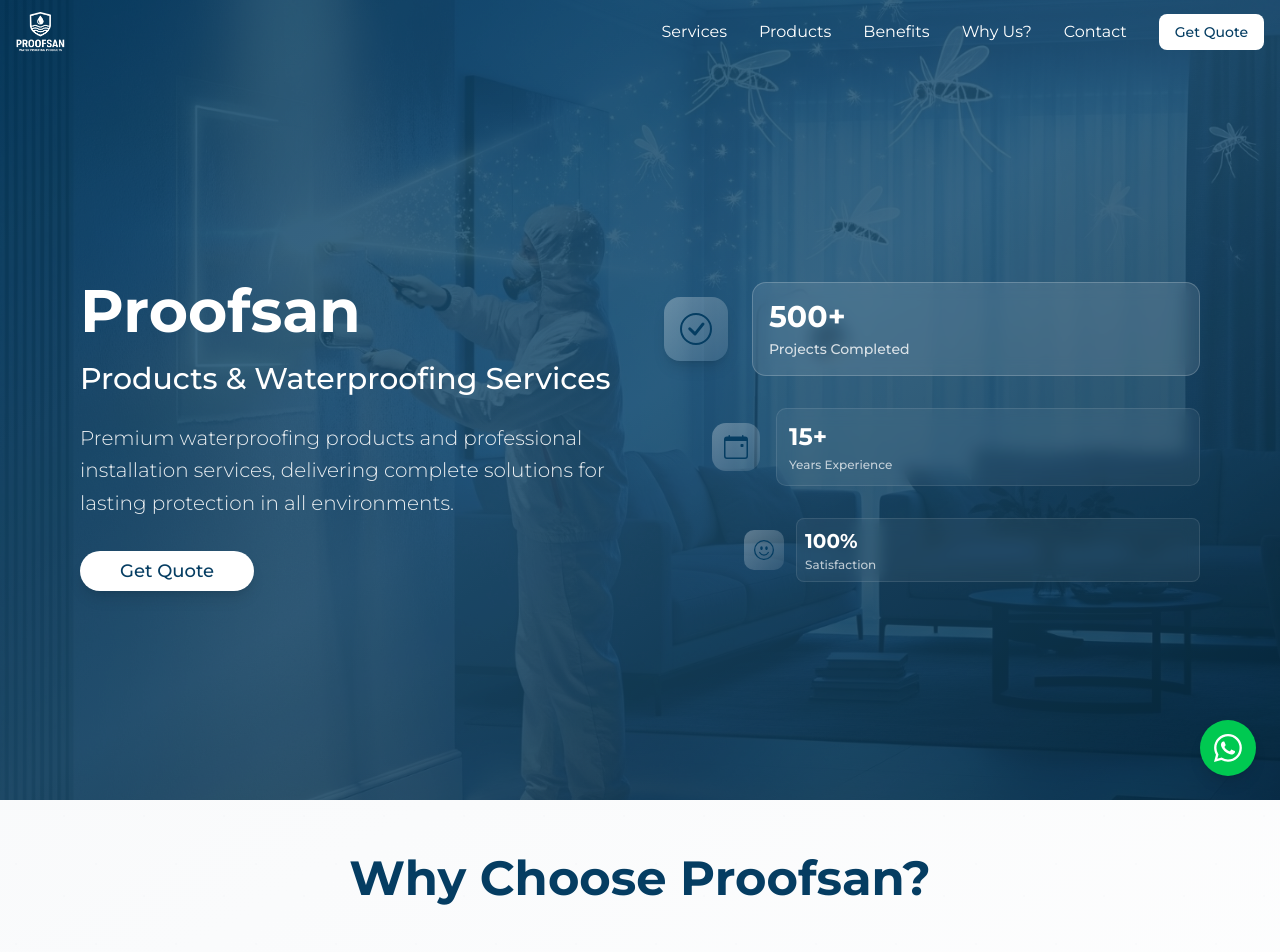
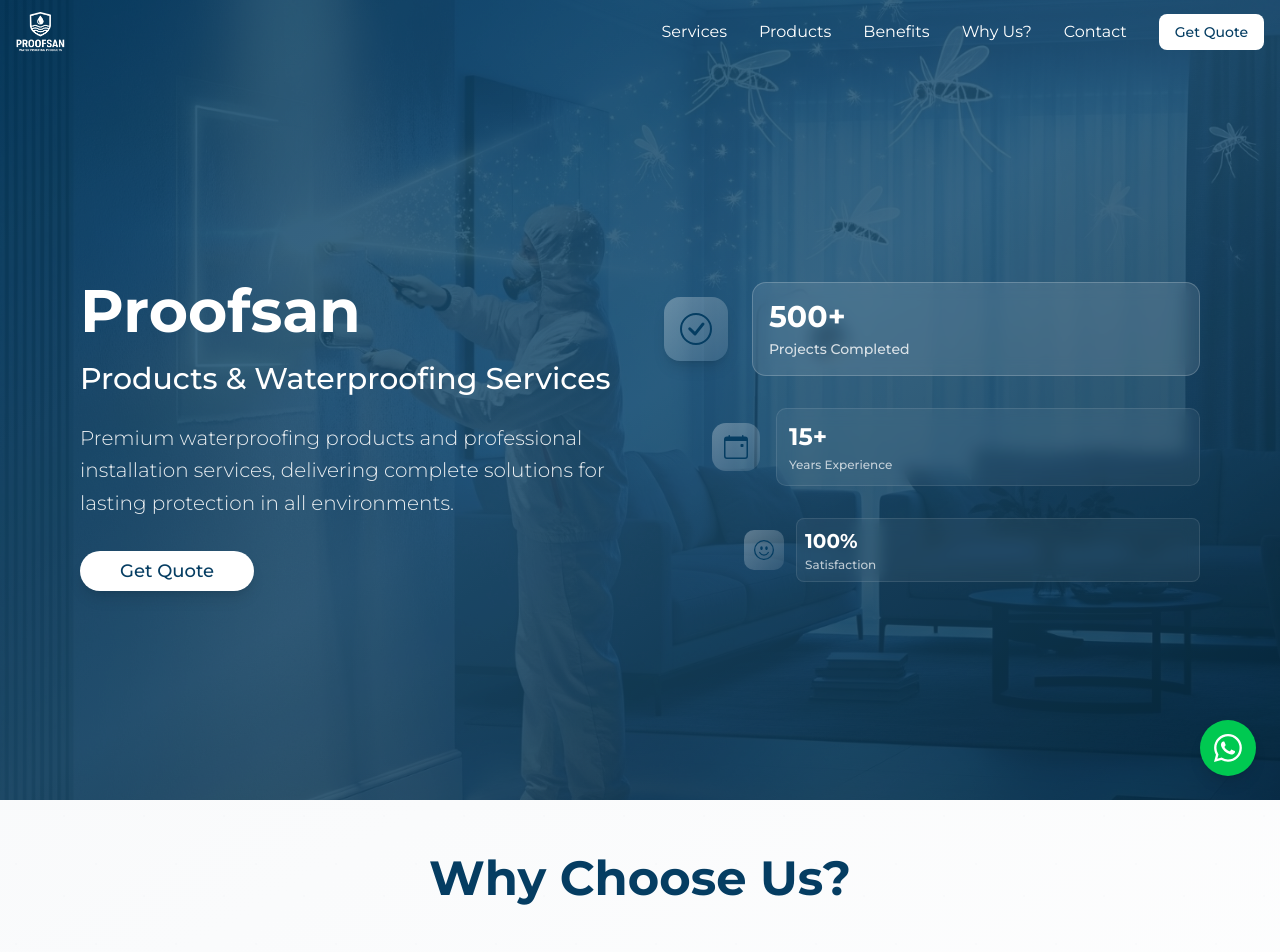
Before and after one commit to kulmidigital/proofsan, a Next.js app: page / in a window 1280 px wide. Shown: the top 952 px of the page. Built offline with nearby package versions, Linux system fonts and the light colour scheme.

Commit message:
Update headings for clarity and consistency.

```diff
--- a/components/home/benefits-working-with-us.tsx
+++ b/components/home/benefits-working-with-us.tsx
@@ -50,7 +50,7 @@
       <div className='container mx-auto px-4 relative'>
         <div className='text-center mb-4 md:mb-12'>
           <h2 className='text-3xl md:text-4xl lg:text-5xl font-bold text-[#053d62] leading-tight'>
-            Why Choose Proofsan?
+            Why Choose Us?
           </h2>
         </div>
 
```
